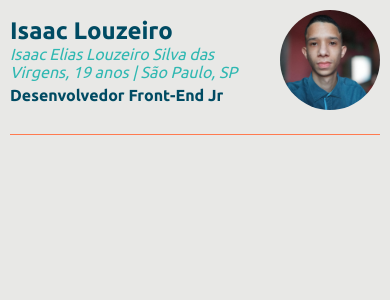
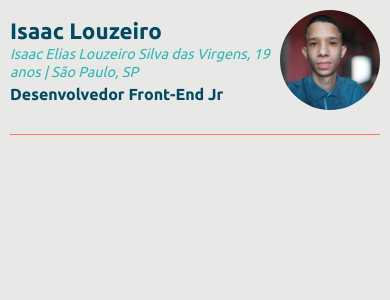
Before and after one commit to IsaacLouzeiro/resume, a Vue app: page / in a window 390 px wide. Shown: the top 300 px of the page. Built offline with nearby package versions, Linux system fonts and the light colour scheme.

Commit message:
arrumando responsivo header

```diff
--- a/src/components/HeaderComp.vue
+++ b/src/components/HeaderComp.vue
@@ -35,9 +35,19 @@ export default {
         border-bottom: 1px solid $color4;
 
         .details {
+            h1 {
+                @media only screen and (max-width: 650px) {
+                    font-size: 1.4em;
+                }
+            }
+
             span {
                 font-style: italic;
                 color: $color3;
+
+                @media only screen and (max-width: 650px) {
+                    font-size: .9em;
+                }
             }
             h4 {
                 margin-top: 5px;
```
